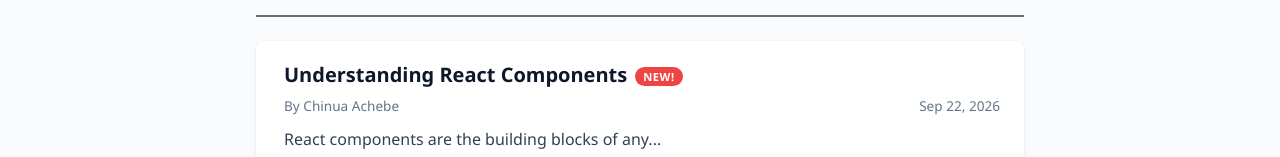
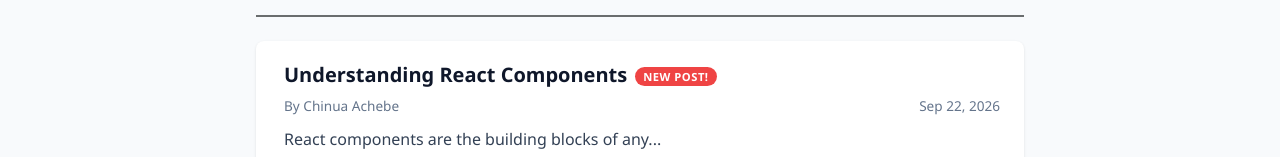
Before and after one commit to justine-neema/Mini-Blog-Project, a React (Vite) app in the folder mini-blog/: page / in a window 1280 px wide. Shown: the part 131-288 px from the top of the page. Built offline with nearby package versions, Linux system fonts and the light colour scheme.

Commit message:
Fix: correcting dateposted data type

```diff
--- a/mini-blog/src/Components/Post/Post.tsx
+++ b/mini-blog/src/Components/Post/Post.tsx
@@ -7,7 +7,7 @@
   post: PostType;
 }
 // Is the post within 24 hours?
-const isNewPost = (datePosted: string): boolean => {
+const isNewPost = (datePosted: Date): boolean => {
   const posted = new Date(datePosted).getTime();
   const now = Date.now();
   const ONE_DAY_MS = 24 * 60 * 60 * 1000;
@@ -56,7 +56,7 @@
     <article className="post" style={articleStyle}>
       <h3 className="post_title">
         {post.title}
-        {isNew && <span style={badgeStyle}>NEW!</span>}
+        {isNew && <span style={badgeStyle}>NEW POST!</span>}
       </h3>
       <div className="post_meta">
         <span className="post_author">By {post.author}</span>
```
